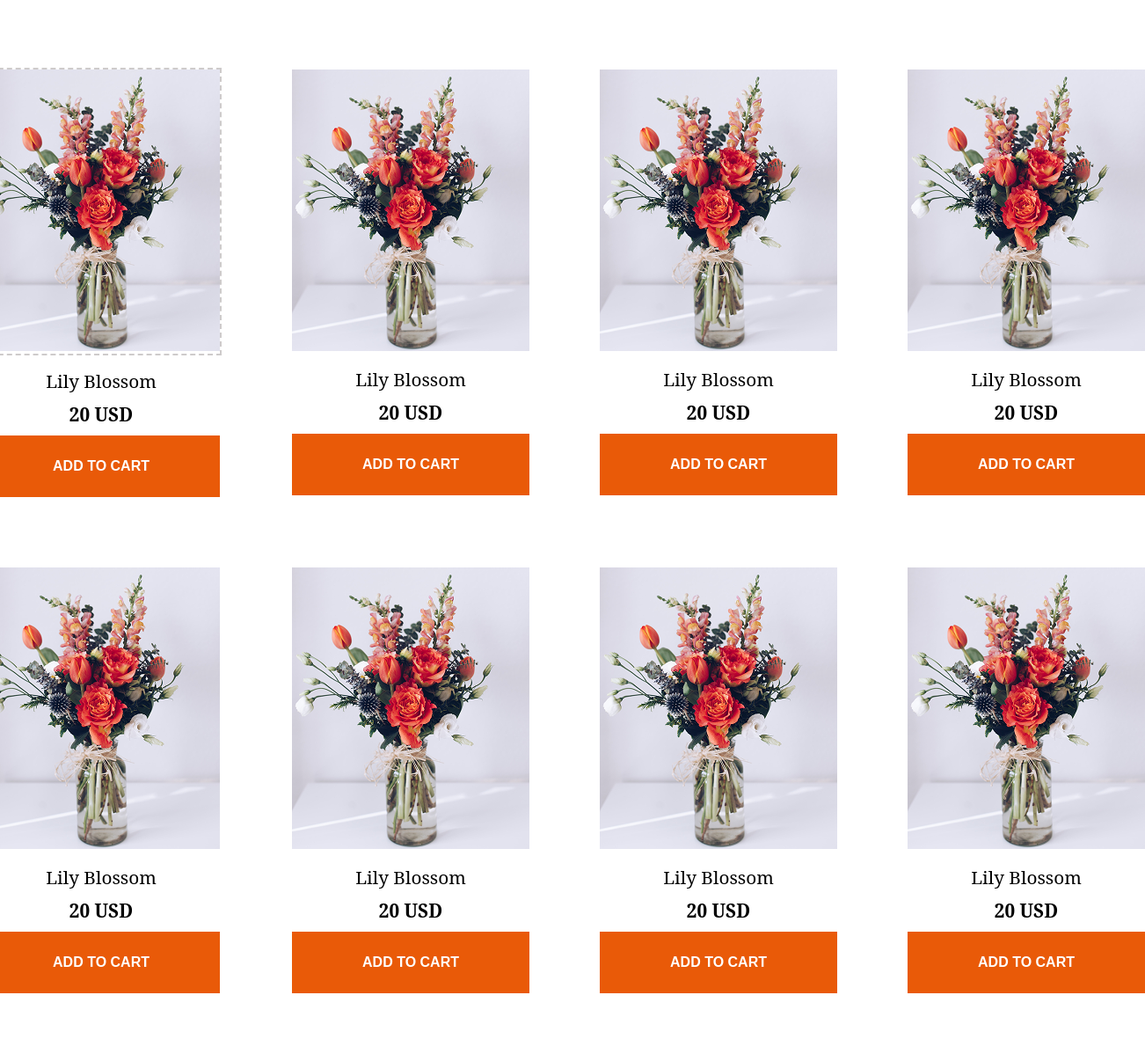
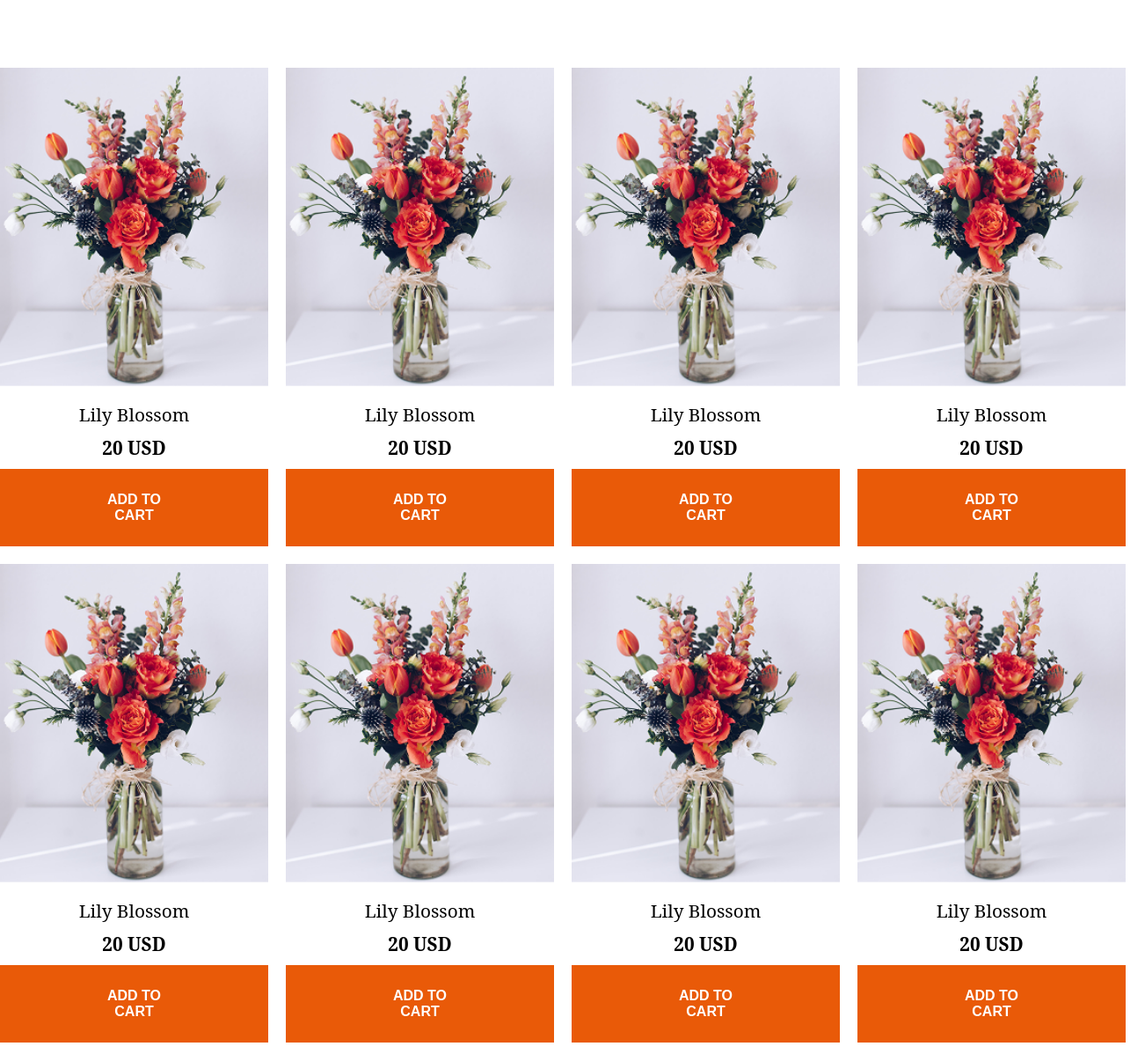
Before and after one commit to emranwpdev/B12A02-Responsive-Flowers, a plain HTML site: page index.html in a window 1280 px wide. Shown: the part 720-1926 px from the top of the page at 88% size, 1302 px wide, since content can reach past the window. Drawn offline with Linux system fonts and the light colour scheme.

Commit message:
responsiv final change has done

```diff
--- a/index.html
+++ b/index.html
@@ -1,13 +1,17 @@
 <!DOCTYPE html>
 <html lang="en">
+
 <head>
     <meta charset="UTF-8">
     <meta name="viewport" content="width=device-width, initial-scale=1.0">
-    <link rel="stylesheet" href="https://cdnjs.cloudflare.com/ajax/libs/font-awesome/7.0.0/css/all.min.css" integrity="sha512-DxV+EoADOkOygM4IR9yXP8Sb2qwgidEmeqAEmDKIOfPRQZOWbXCzLC6vjbZyy0vPisbH2SyW27+ddLVCN+OMzQ==" crossorigin="anonymous" referrerpolicy="no-referrer" />
+    <link rel="stylesheet" href="https://cdnjs.cloudflare.com/ajax/libs/font-awesome/7.0.0/css/all.min.css"
+        integrity="sha512-DxV+EoADOkOygM4IR9yXP8Sb2qwgidEmeqAEmDKIOfPRQZOWbXCzLC6vjbZyy0vPisbH2SyW27+ddLVCN+OMzQ=="
+        crossorigin="anonymous" referrerpolicy="no-referrer" />
     <title>ASSIGNMENT-002</title>
     <link rel="stylesheet" href="./styles.css">
     <link rel="stylesheet" href="./resposive.css">
 </head>
+
 <body class="noto-serif">
     <header>
         <!-- navbar section -->
@@ -32,7 +36,9 @@
             <div class="banner">
                 <div class="banner-left">
                     <h1 class="banner-title">ALWAYS <span class="difarent-color">FRESH <br>FLOWERS</span></h1>
-                    <p>Indulge your senses with the beauty and fragrance of <br> our fresh flower shop. From classic roses to exotic <br> blooms, we offer a wide variety of fresh flowers that <br> are perfect for any occasion. </p>
+                    <p>Indulge your senses with the beauty and fragrance of <br> our fresh flower shop. From classic
+                        roses to exotic <br> blooms, we offer a wide variety of fresh flowers that <br> are perfect for
+                        any occasion. </p>
 
                 </div>
                 <div class="banner-right">
@@ -48,7 +54,8 @@
             <div class="Our-Plants">
                 <div class="Our-Plants-title-box">
                     <h1 class="Our-title"><span class="difarent-color">Our</span> Plants</h1>
-                    <p>Indulge your senses with the beauty and fragrance of our fresh flower shop. From <br>classic roses to exotic blooms, we offer a wide variety of fresh.</p>
+                    <p>Indulge your senses with the beauty and fragrance of our fresh flower shop. From <br>classic
+                        roses to exotic blooms, we offer a wide variety of fresh.</p>
                 </div>
             </div>
         </section>
@@ -63,43 +70,43 @@
                     <h5 class="price">20 USD</h5>
                     <button class="card-btn">ADD TO CART</button>
                 </div>
-                <div>
+                <div class="card">
                     <img src="./assets/sample-flower-image.png" alt="">
                     <h5 class="card-title">Lily Blossom</h5>
                     <h5 class="price">20 USD</h5>
                     <button class="card-btn">ADD TO CART</button>
                 </div>
-                <div>
+                <div class="card">
                     <img src="./assets/sample-flower-image.png" alt="">
                     <h5 class="card-title">Lily Blossom</h5>
                     <h5 class="price">20 USD</h5>
                     <button class="card-btn">ADD TO CART</button>
                 </div>
-                <div>
+                <div class="card">
                     <img src="./assets/sample-flower-image.png" alt="">
                     <h5 class="card-title">Lily Blossom</h5>
                     <h5 class="price">20 USD</h5>
                     <button class="card-btn">ADD TO CART</button>
                 </div>
-                <div>
+                <div class="card">
                     <img src="./assets/sample-flower-image.png" alt="">
                     <h5 class="card-title">Lily Blossom</h5>
                     <h5 class="price">20 USD</h5>
                     <button class="card-btn">ADD TO CART</button>
                 </div>
-                <div>
+                <div class="card">
                     <img src="./assets/sample-flower-image.png" alt="">
                     <h5 class="card-title">Lily Blossom</h5>
                     <h5 class="price">20 USD</h5>
                     <button class="card-btn">ADD TO CART</button>
                 </div>
-                <div>
+                <div class="card">
                     <img src="./assets/sample-flower-image.png" alt="">
                     <h5 class="card-title">Lily Blossom</h5>
                     <h5 class="price">20 USD</h5>
                     <button class="card-btn">ADD TO CART</button>
                 </div>
-                <div>
+                <div class="card">
                     <img src="./assets/sample-flower-image.png" alt="">
                     <h5 class="card-title">Lily Blossom</h5>
                     <h5 class="price">20 USD</h5>
@@ -125,13 +132,16 @@
 
                     <ul>
                         <li>
-                        Indulge your senses with the beauty and <br>fragrance of our fresh flower shop. From classic <br>roses to exotic blooms, we offer a wide variety <br> of fresh.
+                            Indulge your senses with the beauty and <br>fragrance of our fresh flower shop. From classic
+                            <br>roses to exotic blooms, we offer a wide variety <br> of fresh.
                         </li><br>
                         <li>
-                        Indulge your senses with the beauty and <br>fragrance of our fresh flower shop. From classic <br>roses to exotic blooms, we offer a wide variety <br> of fresh.
+                            Indulge your senses with the beauty and <br>fragrance of our fresh flower shop. From classic
+                            <br>roses to exotic blooms, we offer a wide variety <br> of fresh.
                         </li><br>
                         <li>
-                        Indulge your senses with the beauty and <br>fragrance of our fresh flower shop. From classic <br>roses to exotic blooms, we offer a wide variety <br> of fresh.
+                            Indulge your senses with the beauty and <br>fragrance of our fresh flower shop. From classic
+                            <br>roses to exotic blooms, we offer a wide variety <br> of fresh.
                         </li>
                     </ul>
 
@@ -143,7 +153,8 @@
             <div class="Our-Plants">
                 <div class="Our-Plants-title-box">
                     <h1 class="Our-title"><span class="difarent-color">Latest</span> Deals</h1>
-                    <p>Indulge your senses with the beauty and fragrance of our fresh flower shop. From <br>classic roses to exotic blooms, we offer a wide variety of fresh.</p>
+                    <p>Indulge your senses with the beauty and fragrance of our fresh flower shop. From <br>classic
+                        roses to exotic blooms, we offer a wide variety of fresh.</p>
                 </div>
             </div>
         </section>
@@ -156,7 +167,7 @@
                         <button class="img-btn1">Shop Now</button>
                     </div>
                     <div class="img-two">
-                        <h3>30% Off | Ana  Plant</h3>
+                        <h3>30% Off | Ana Plant</h3>
                         <button class="img-btn2">Shop Now</button>
                     </div>
 
@@ -186,7 +197,8 @@
             <div class="footer-box">
                 <div class="footer-box1">
                     <img src="./assets/logo.png" alt="">
-                    <p class="f-dec">Indulge your senses with the <br> beauty and fragrance of our fresh <br> flower shop. </p>
+                    <p class="f-dec">Indulge your senses with the <br> beauty and fragrance of our fresh <br> flower
+                        shop. </p>
                 </div>
                 <div class="footer-box2">
                     <p class="f-menu">Home</p>
@@ -214,4 +226,5 @@
 
     </footer>
 </body>
+
 </html>
--- a/styles.css
+++ b/styles.css
@@ -93,7 +93,7 @@ a{
 .card-box{
     display: grid;
     grid-template-columns: repeat(4, 2fr);
-    gap: 80px;
+    gap: 20px;
     max-width: 1440px;
     justify-content: center;
     text-align: center;
@@ -102,8 +102,8 @@ a{
     margin-top: 80px;
 }
 
-.card-img{
-    border: 2px dashed rgb(206, 203, 203);
+.card img{
+   width: 100%;
 }
 
 
@@ -125,10 +125,12 @@ a{
     font-size: 1rem;
     background-color: rgb(233, 90, 8);
     color: rgb(255, 255, 255);
-    padding: 26px 80px 26px 80px;
+    padding: 26px 120px 26px 120px;
     border: none;
 
 }
+
+
 /* Flower & Plants Lover section */
 
 .flower-section{
@@ -152,12 +154,14 @@ a{
 .flower-title{
     font-weight: 700;
     font-size: 3rem;
+    margin-bottom: 20px;
 }
 .badge-img{
     width: 286px;
     height: 286px;
     margin-left: -180px;
     margin-bottom: 420px;
+    filter: drop-shadow(8px 8px 10px gray);
 }
 
 /* three img section */
@@ -182,7 +186,7 @@ a{
 .img-one{
     width: 366.22px;
     height: 220px;
-    background-image: url(./assets/deal-bloom.png);
+    background-image:linear-gradient(rgba(0, 0, 0, 0.5), rgba(0, 0, 0, 0.5)), url(./assets/deal-bloom.png);
     background-repeat: no-repeat;
     background-size: cover;
     border-radius: 10px;
@@ -202,23 +206,23 @@ a{
 .img-two{
     width: 366.22px;
     height: 206px;
-    background-image: url(./assets/deal-ana.png);
+    background-image:linear-gradient(rgba(0, 0, 0, 0.5), rgba(0, 0, 0, 0.5)), url(./assets/deal-ana.png);
     background-repeat: no-repeat;
     background-size: cover;
     border-radius: 10px;
     color: white;
     margin: 20px;
-    background-image: rgba(0, 0, 0, 0.4);
+
 }
 .img-right{
     width: 753px;
     height: 450.13px;
-    background-image: url(./assets/deal-zabo.png);
+    background-image:linear-gradient(rgba(0, 0, 0, 0.5), rgba(0, 0, 0, 0.5)), url(./assets/deal-zabo.png);
     background-repeat: no-repeat;
     background-size: cover;
     color: white;
     border-radius: 10px;
-    background-image:linear-gradient(rgba(0, 0, 0, 0.5), rgba(0, 0, 0, 0.5)),
+
 }
 
 
```
Lines whose indentation alone changed are shown as unchanged.
